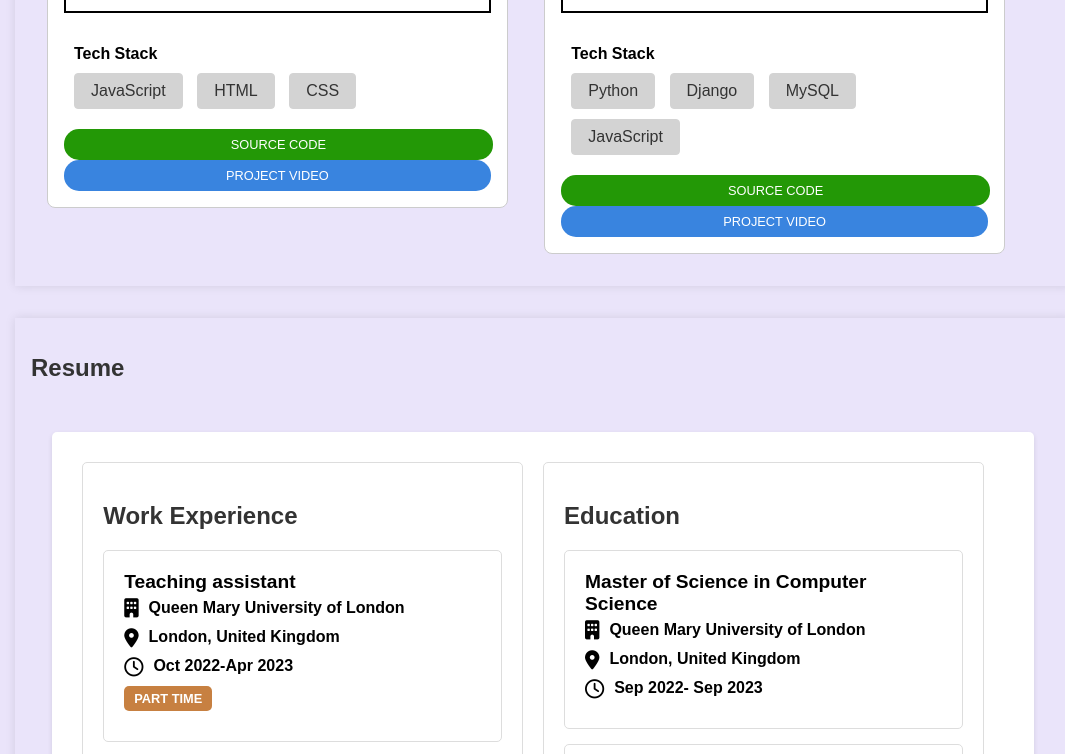
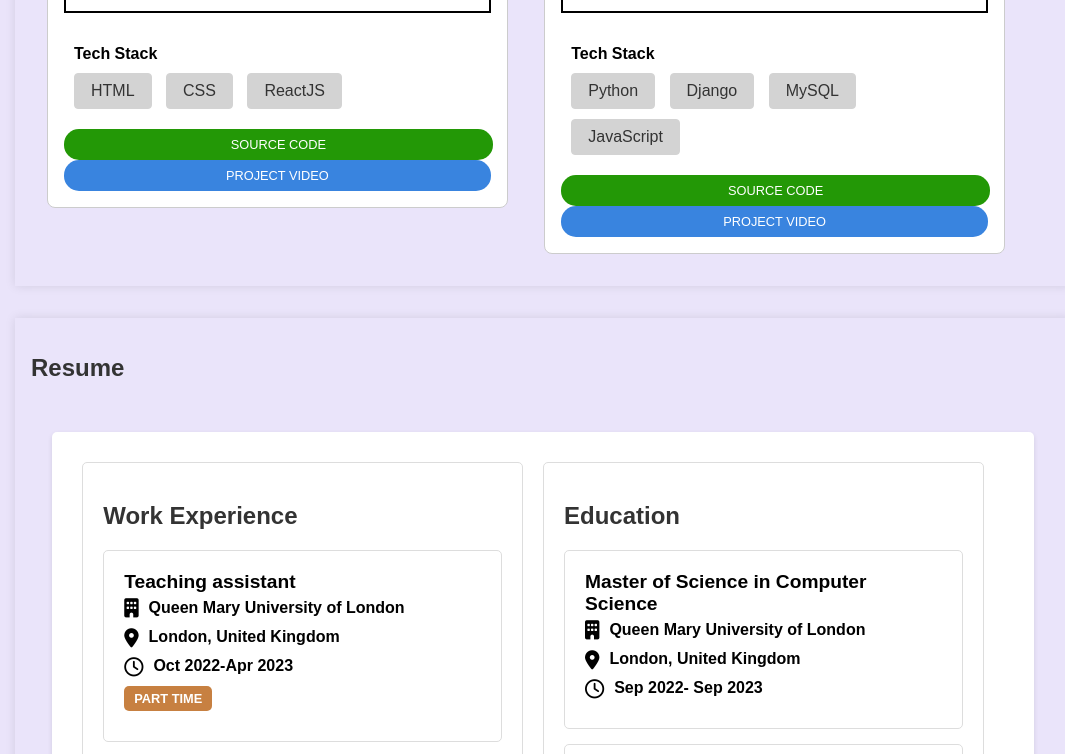
Before and after one commit to chandrima0503/chandrima0503.github.io, a website: page index.html in a window 1280 px wide. Shown: the part 1875-2629 px from the top of the page, without its empty margins (97-1162 px from the left). Drawn offline with nearby package versions, Linux system fonts and the light colour scheme.

Commit message:
Update index.html

```diff
--- a/index.html
+++ b/index.html
@@ -100,9 +100,9 @@
             </div>
             <div class="tech-stack-button-container">
                 <h4>Tech Stack</h4>
-                <a class="tech-stack-button" href="#">JavaScript</a>
                 <a class="tech-stack-button" href="#">HTML</a>
                 <a class="tech-stack-button" href="#">CSS</a>
+                <a class="tech-stack-button" href="#">ReactJS</a>
             </div>
             <div class="button-container">
                 <a class="source-code-button" href="https://github.com/chandrima0503/MovieHub" target="_blank">Source Code</a>
```
